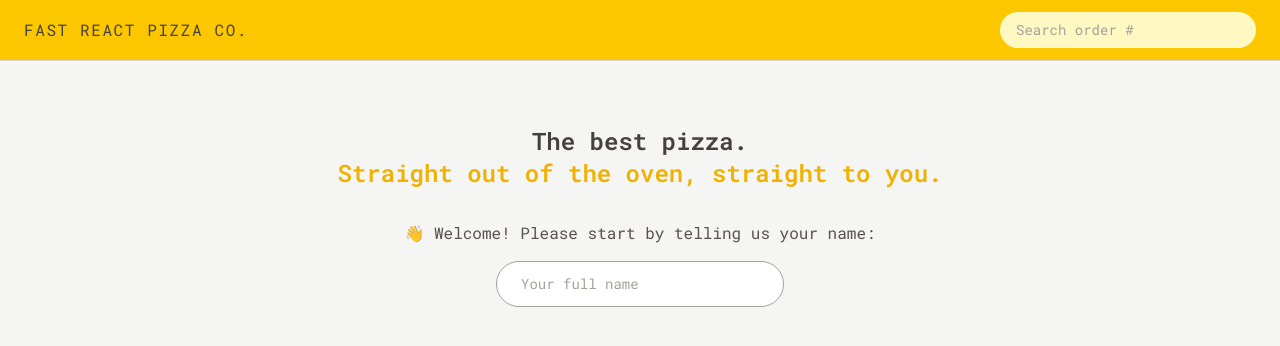
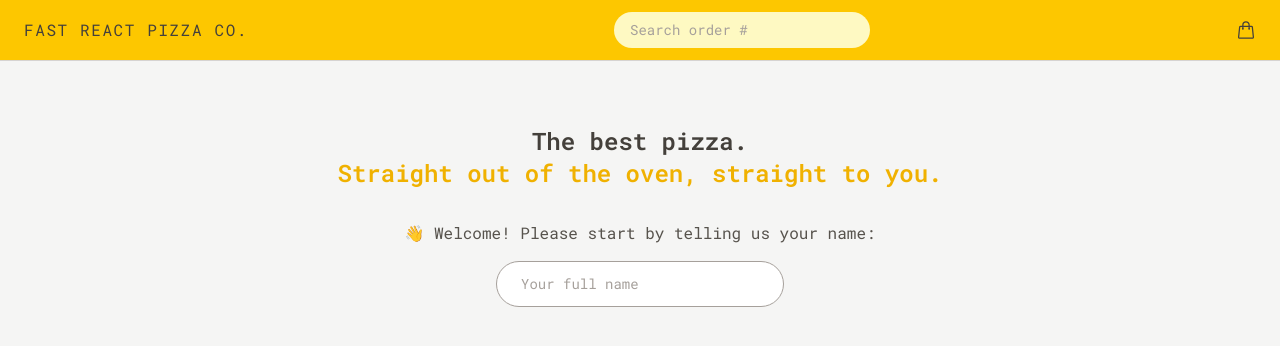
Before and after one commit to fisheeesh/fast-react-pizza, a React (Vite) app: page / in a window 1280 px wide. Shown: the top 346 px of the page. Built offline with nearby package versions, Linux system fonts and the light colour scheme.

Commit message:
shopping cart added

```diff
--- a/src/features/user/Username.jsx
+++ b/src/features/user/Username.jsx
@@ -5,6 +5,6 @@ export default function Username() {
 
     if (!username) return null
     return (
-        <div className="text-sm font-semibold hidden md:block">{username}</div>
+        <div className="text-sm font-semibold hidden md:block mt-1">{username}</div>
     )
 }
--- a/src/ui/Header.jsx
+++ b/src/ui/Header.jsx
@@ -1,13 +1,27 @@
-import { Link } from "react-router-dom";
+import { Link, useNavigate } from "react-router-dom";
 import SearchBar from "../features/order/SearchBar";
 import Username from "../features/user/Username";
+import { useSelector } from "react-redux";
+import { getTotalCartQuantity } from "../features/cart/cartSlice";
 
 export default function Header() {
+    const navigate = useNavigate()
+    const totalCartQuantity = useSelector(getTotalCartQuantity)
+
     return (
         <header className="flex items-center justify-between bg-yellow-400 px-4 py-3 uppercase border-b border-stone-300 sm:px-6">
             <Link to={'/'} className="tracking-widest ">Fast React Pizza Co.</Link>
             <SearchBar />
-            <Username />
+            <div className="flex items-center gap-2">
+                <Username />
+                <div className="relative">
+                    <svg onClick={() => navigate('/cart')} xmlns="http://www.w3.org/2000/svg" fill="none" viewBox="0 0 24 24" strokeWidth={1.5} stroke="currentColor" className="size-5 cursor-pointer">
+                        <path strokeLinecap="round" strokeLinejoin="round" d="M15.75 10.5V6a3.75 3.75 0 1 0-7.5 0v4.5m11.356-1.993 1.263 12c.07.665-.45 1.243-1.119 1.243H4.25a1.125 1.125 0 0 1-1.12-1.243l1.264-12A1.125 1.125 0 0 1 5.513 7.5h12.974c.576 0 1.059.435 1.119 1.007ZM8.625 10.5a.375.375 0 1 1-.75 0 .375.375 0 0 1 .75 0Zm7.5 0a.375.375 0 1 1-.75 0 .375.375 0 0 1 .75 0Z" />
+                    </svg>
+                    {totalCartQuantity > 0 && <span className="absolute left-2.5 top-0.5 w-3 h-3 flex items-center justify-center text-[9px] text-white bg-red-600 rounded-full">{totalCartQuantity}</span>}
+                </div>
+            </div>
+
         </header>
     )
 }
```
